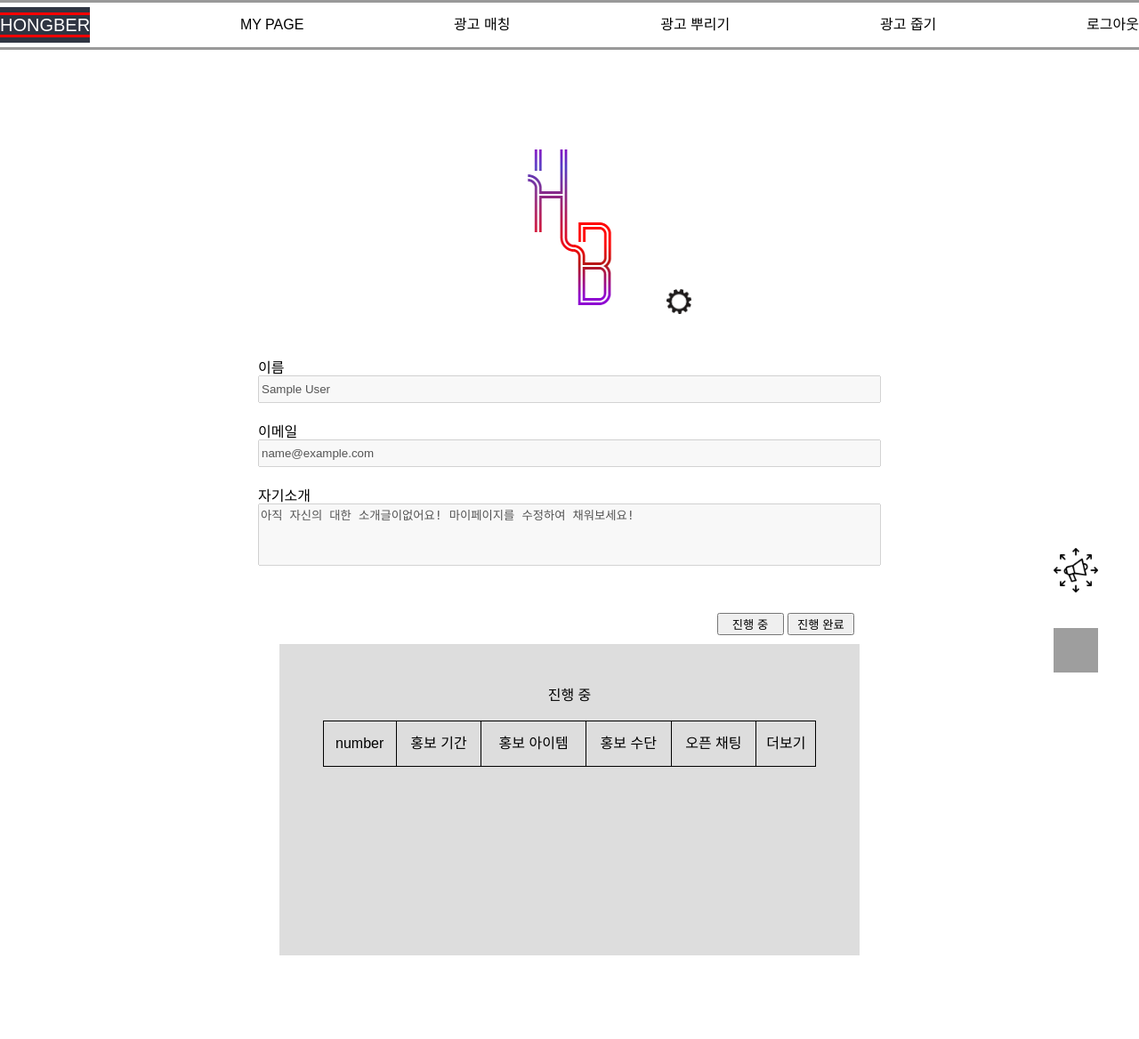
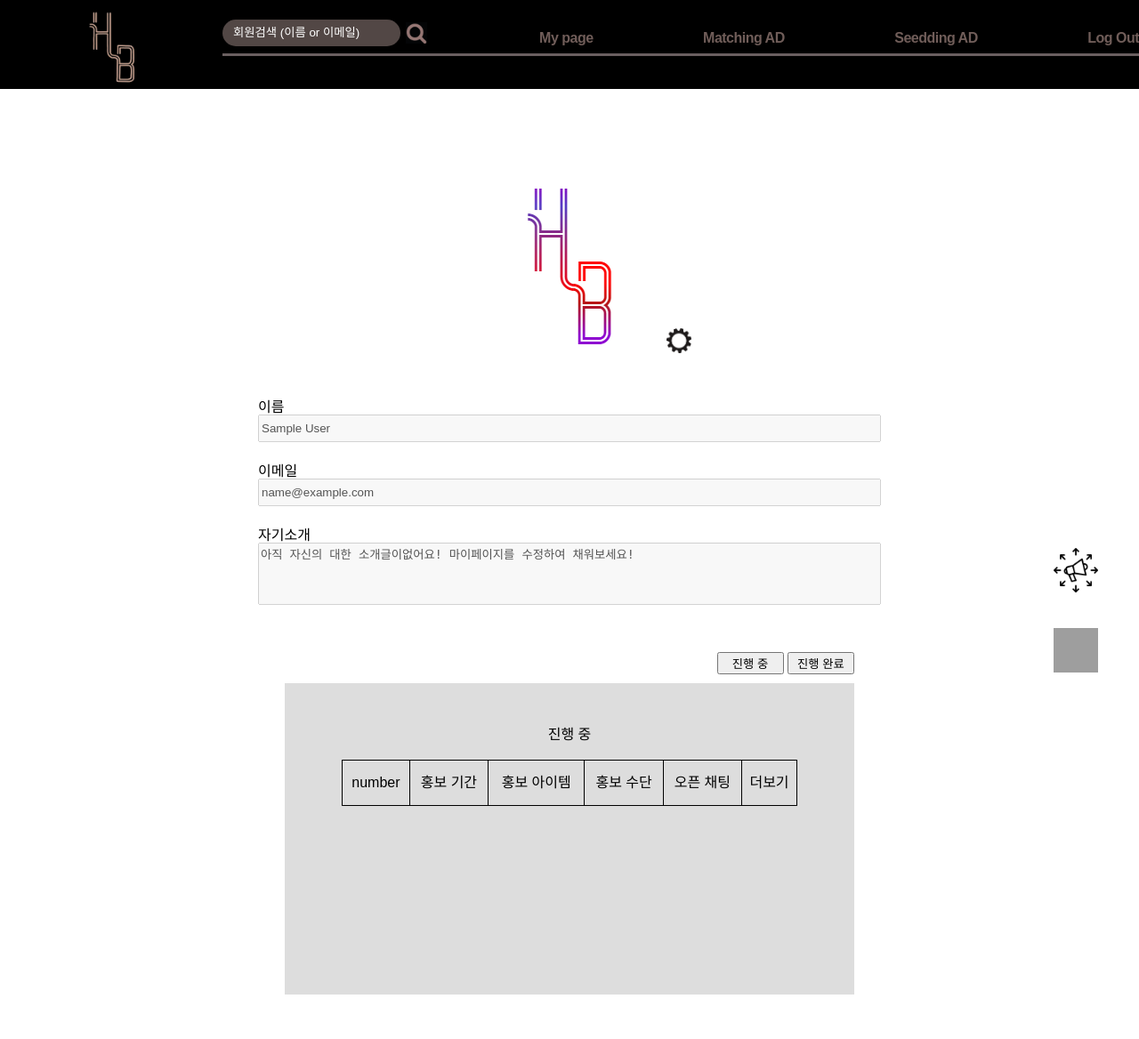
Before and after one commit to SeoEunGi0802/HongBer, a PHP site: page /hongber/php/mypage.php in a window 1280 px wide. Shown: the whole page at 89% size. Before the commit the page ends 1074 px from the top, so only its background shows below. Run offline with PHP 8.4, Linux system fonts and the light colour scheme; the visitor is signed in with stand-in values (Sample User, id 1); data that the repository does not hold is empty; a stand-in replaces the project's code that opens the database connection; grey boxes are pictures that could not be loaded.

Commit message:
design updtae

```diff
--- a/hongber/css/mypage.css
+++ b/hongber/css/mypage.css
@@ -2,7 +2,7 @@
 
 body {
   margin: 0 auto;
-    font-family: '나눔 고딕', NanumGothic, '돋움', Dotum, sans-serif;
+  font-family: "나눔 고딕", NanumGothic, "돋움", Dotum, sans-serif;
 }
 
 a {
@@ -26,40 +26,86 @@ header {
   justify-content: space-between;
   flex-direction: row;
   width: 1280px;
-  height: 50px;
-  background-color: white;
-  border-top: 3px solid #999;
-  border-bottom: 3px solid #999;
+  height: 100px;
+  background-color: #000;
   margin: 0 auto;
   font-size: 20px;
   z-index: 1;
 }
-header > div{
-  line-height: 50px;
+header > div {
   padding: 5px 0;
 }
 .logo {
-  margin-top: 5px;
-  background: #2f3542;
-  padding-top: 10px;
+  width: 250px;
+  height: 100px;
+  background: url(/hongber/css/image/logo.png) center center no-repeat;
+  background-size: contain;
+}
+.navbar_wrap {
+  display: flex;
+  justify-content: space-between;
+  flex-direction: row;
+  width: 1030px;
+  height: 40px;
+  border-bottom: 3px solid #6a5f60;
+  margin-top: 10px;
+}
+.nav_p {
+  line-height: 30px;
+  color: #705d59;
+  font-size: 16px;
+  font-weight: bold;
+  letter-spacing: -0.5px;
+  margin-top: 13px;
+}
+.nav_p:hover {
+  background-color: #705d59;
+  color: #000;
+}
+.logout_nav {
+  display: none;
+  background-color: #fff;
+}
+/*------------------검색창------------------*/
+.search_wrap {
+  position: relative;
+  line-height: 40px;
+  text-align: right;
+}
+
+.searchbox {
+  display: inline-block;
+  width: 200px;
   height: 30px;
+  box-sizing: border-box;
+  vertical-align: middle;
+  background-color: #524745;
+  border: none;
+  border-radius: 20px;
 }
-.logo span{
-  border-top: 3px solid red;
-  border-bottom: 3px solid red;
-  width: 100%;
+
+.searchbox::placeholder {
+  padding-left: 10px;
   color: #fff;
 }
-.nav_p {
-  line-height: 40px;
-  font-size: 16px;
+
+.search_icon {
+  display: inline-block;
+  width: 30px;
+  line-height: 30px;
+  margin-left: -3px;
+  background: url(/hongber/css/image/search.png) center center no-repeat;
+  background-size: 80%;
+  vertical-align: middle;
 }
-.nav_p:hover {
-  border-bottom: 2px solid rgba(0,0,0,0.2)
-}
-.nav_a:hover {
-  font-size: 18px;
-  font-weight: bold;
+
+.search_btn {
+  display: inline-block;
+  width: 30px;
+  height: 30px;
+  box-sizing: border-box;
+  opacity: 0;
+  cursor: pointer;
 }
 .logout_nav {
   display: none;
@@ -138,8 +184,9 @@ header > div{
   background: pink;
 }
 
-.ing, .finish {
-  width: 51%;
+.ing,
+.finish {
+  width: 50%;
   height: 250px;
   padding: 50px 0;
   margin: 0 auto 50px;
@@ -161,17 +208,8 @@ header > div{
   margin-bottom: 20px;
 }
 
-.addmore {
-  width: 100%;
-  height: 100%;
-  font-size: larger;
-  text-decoration: none;
-  border: none;
-  background: none;
-}
-
 table {
-  width: 85%;
+  width: 80%;
   margin: 0 auto;
 }
 
@@ -182,7 +220,7 @@ td {
   text-align: center;
 }
 /*-----------------------광고 수락 영역--------------------------*/
-.wait_add{
+.wait_add {
   position: fixed;
   bottom: 90px;
   right: 0;
@@ -191,12 +229,12 @@ td {
   border: none;
   background-color: #fff;
 }
-.wait_add > img{
+.wait_add > img {
   width: 50px;
   height: 50px;
 }
 /*-----------------------쪽지영역--------------------------*/
-.send_li{
+.send_li {
   position: fixed;
   bottom: 0;
   right: 0;
@@ -205,7 +243,7 @@ td {
   border: none;
   background-color: #fff;
 }
-.send_li > img{
+.send_li > img {
   width: 50px;
   height: 50px;
 }
--- a/hongber/header.php
+++ b/hongber/header.php
@@ -1,36 +1,38 @@
 <!-- 상단 바 -->
 <header class="nav">
     <a href="/hongber/index.php">
-        <div class="logo">
-            <span>HONGBER</span><br>
+        <div class="logo"></div>
+    </a>
+    <div class="navbar_wrap">
+        <div class="search_wrap">
+            <form action="/hongber/php/search.php" method="GET">
+                <input type="text" name="search" id="search" class="searchbox" placeholder="회원검색 (이름 or 이메일)" autocomplete="off">
+                <div class="search_icon">
+                    <input type="submit" value="검색" class="search_btn">
                 </div>
-    </a>
+            </form>
+        </div>
         <div>
             <a href="/hongber/php/mypage.php" class="nav_a">
-            <p class="nav_p">MY PAGE</p>
+                <p class="nav_p">My page</p>
             </a>
         </div>
         <div>
             <a href="/hongber/php/match.php" class="nav_a">
-            <p class="nav_p">광고 매칭</p>
+                <p class="nav_p">Matching AD</p>
             </a>
         </div>
         <?php
         if (isset($_SESSION["hislog"])) { ?>
             <div>
                 <a href="/hongber/php/spread.php" class="nav_a">
-                <p class="nav_p">광고 뿌리기</p>
+                    <p class="nav_p">Seedding AD</p>
                 </a>
             </div>
+        <?php } else if (isset($_SESSION["uislog"]) || isset($_SESSION['naver_access_token']) || isset($_SESSION['kakao_access_token'])) { ?>
             <div>
                 <a href="/hongber/php/pickup.php" class="nav_a">
-                <p class="nav_p">광고 줍기</p>
-            </a>
-        </div>
-    <?php } else if (isset($_SESSION["uislog"]) || isset($_SESSION['naver_access_token']) || isset($_SESSION['kakao_access_token']) ) { ?>
-        <div>
-            <a href="/hongber/php/pickup.php" class="nav_a">
-                <p class="nav_p">광고 줍기</p>
+                    <p class="nav_p">Picking AD</p>
                 </a>
             </div>
         <?php
@@ -41,7 +43,7 @@
         } else {
             echo '<div>';
             echo '<a href="/hongber/php/logout.php" class="nav_a">';
-        echo '<p class="nav_p">로그아웃</p>';
+            echo '<p class="nav_p">Log Out</p>';
             echo '</a>';
             echo '</div>';
         }
@@ -50,7 +52,7 @@
         } else {
             echo '<div>';
             echo '<a href="/hongber/php/nlogout.php" class="nav_a">';
-        echo '<p class="nav_p">로그아웃</p>';
+            echo '<p class="nav_p">Log Out</p>';
             echo '</a>';
             echo '</div>';
         }
@@ -59,7 +61,7 @@
         } else {
             echo '<div>';
             echo '<a href="/hongber/php/klogout.php" class="nav_a">';
-        echo '<p class="nav_p">로그아웃</p>';
+            echo '<p class="nav_p">Log Out</p>';
             echo '</a>';
             echo '</div>';
         }
@@ -68,7 +70,7 @@
         if (!isset($_SESSION["hislog"]) && !isset($_SESSION["uislog"]) && !isset($_SESSION["mislog"]) && !isset($_SESSION['naver_access_token']) && !isset($_SESSION['kakao_access_token'])) {
         ?>
             <div class="dropdown">
-            <button class="dropbtn">login</button>
+                <button class="dropbtn">Login</button>
                 <div class="dropdown-content">
                     <a href="/hongber/html/hlogin.html">
                         <p>광고주 로그인</p>
@@ -87,4 +89,5 @@
         <?php
         }
         ?>
+    </div>
 </header>
```
Also changed, not shown: hongber/css/index.css (+36 -0 lines), hongber/index.php (+7 -1 lines), README.md, hongber/css/image/logo.png (added). Lines whose indentation alone changed are shown as unchanged.
